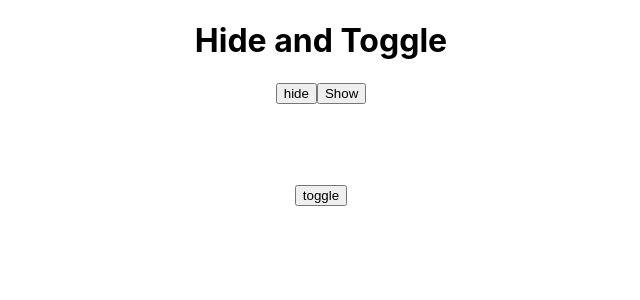
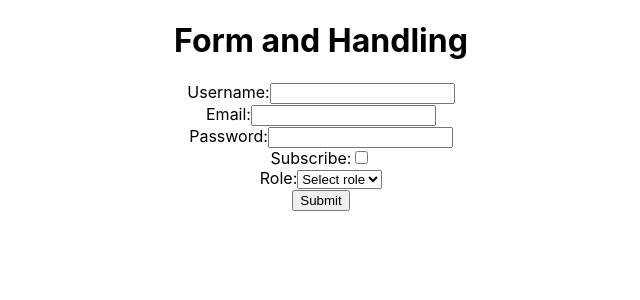
Before and after one commit to jigneshgit935/Learn_react_basic_to_advance, a React (Create React App) app: page / in a window 1280 px wide. Shown: the top 300 px of the page, without its empty margins (319-959 px from the left). Built offline with nearby package versions, Linux system fonts and the light colour scheme.

Commit message:
form-handling

```diff
--- a/src/App.css
+++ b/src/App.css
@@ -36,15 +36,3 @@
     transform: rotate(360deg);
   }
 }
-
-.status {
-  width: 300px;
-  height: 300px;
-  margin: 0 auto 40px;
-  display: flex;
-  align-items: center;
-  justify-content: center;
-  border-radius: 5%;
-  background: green;
-  color: #fff;
-}
--- a/src/App.js
+++ b/src/App.js
@@ -1,23 +1,12 @@
 import React, { useState } from 'react';
 import './App.css';
+import Form from './Form';
 const App = () => {
-  const [status, setStatus] = useState(false);
-
   return (
     <div className="App">
-      <h1>Hide and Toggle</h1>
-      {status ? <div className="status">Content</div> : ''}
+      <h1>Form and Handling</h1>
 
-      <button onClick={() => setStatus(false)}>hide</button>
-      <button onClick={() => setStatus(true)}>Show</button>
-
-      {/* Using only one button */}
-      <br />
-      <br />
-      <br />
-      <br />
-      <br />
-      <button onClick={() => setStatus(!status)}>toggle</button>
+      <Form />
     </div>
   );
 };
--- /dev/null
+++ b/src/Form.jsx
@@ -0,0 +1,90 @@
+import React, { useState } from 'react';
+
+const Form = () => {
+  const [formData, setFormData] = useState({
+    username: '',
+    email: '',
+    password: '',
+    isSubscribed: '',
+    role: '',
+  });
+
+  const handleChange = (event) => {
+    const { name, value, type, checked } = event.target;
+
+    const fieldValue = type === 'checkbox' ? checked : value;
+
+    setFormData({
+      ...formData,
+      [name]: fieldValue,
+    });
+  };
+
+  const handleSubmit = (event) => {
+    event.preventDefault();
+    console.log('Form Data', formData);
+  };
+  return (
+    <>
+      <form onSubmit={handleSubmit}>
+        <div>
+          <label htmlFor="username">Username:</label>
+          <input
+            type="text"
+            id="username"
+            name="username"
+            value={formData.username}
+            onChange={handleChange}
+          />
+        </div>
+        <div>
+          <label htmlFor="email">Email:</label>
+          <input
+            type="email"
+            id="email"
+            name="email"
+            value={formData.email}
+            onChange={handleChange}
+          />
+        </div>
+        <div>
+          <label htmlFor="password">Password:</label>
+          <input
+            type="password"
+            id="password"
+            name="password"
+            value={formData.password}
+            onChange={handleChange}
+          />
+        </div>
+        <div>
+          <label htmlFor="isSubscribed">Subscribe:</label>
+          <input
+            type="checkbox"
+            id="isSubscribed"
+            name="isSubscribed"
+            value={formData.isSubscribed}
+            onChange={handleChange}
+          />
+        </div>
+        <div>
+          <label htmlFor="role">Role:</label>
+          <select
+            id="role"
+            name="role"
+            value={formData.role}
+            onChange={handleChange}
+          >
+            <option value="">Select role</option>
+            <option value="admin">Admin</option>
+            <option value="user">User</option>
+            <option value="guest">Guest</option>
+          </select>
+        </div>
+        <button type="submit">Submit</button>
+      </form>
+    </>
+  );
+};
+
+export default Form;
```
